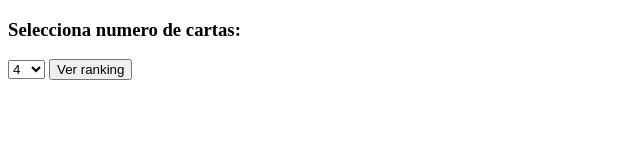
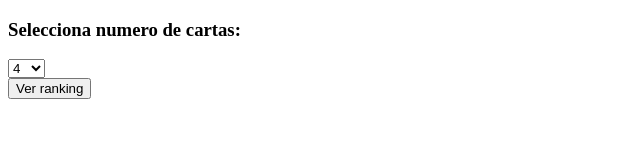
Before and after one commit to JAMC95/ParejasJS, a plain HTML site: page index.html in a window 1280 px wide. Shown: the whole page, without its empty margins (0-640 px from the left). Drawn offline with Linux system fonts and the light colour scheme.

Commit message:
Toques finales al html

```diff
--- a/index.html
+++ b/index.html
@@ -16,8 +16,12 @@
           <option value="20">20</option>
 
         </select>
-        <input type="button" value="Ver ranking">
 
     <div id="cajonDeSastre"></div>
+
+    <div id="botonera">
+        <input type="button" value="Ver ranking">
+    </div>
+
 </body>
 </html>
```
